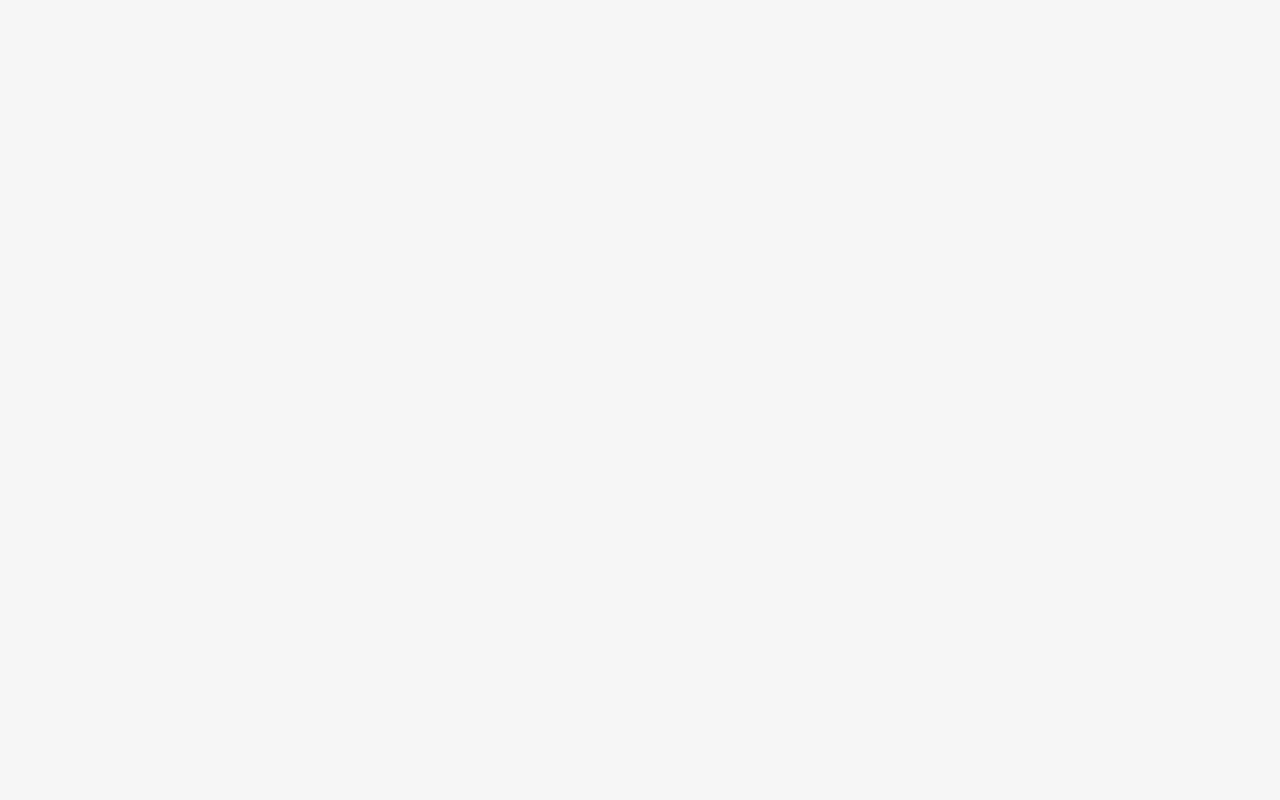
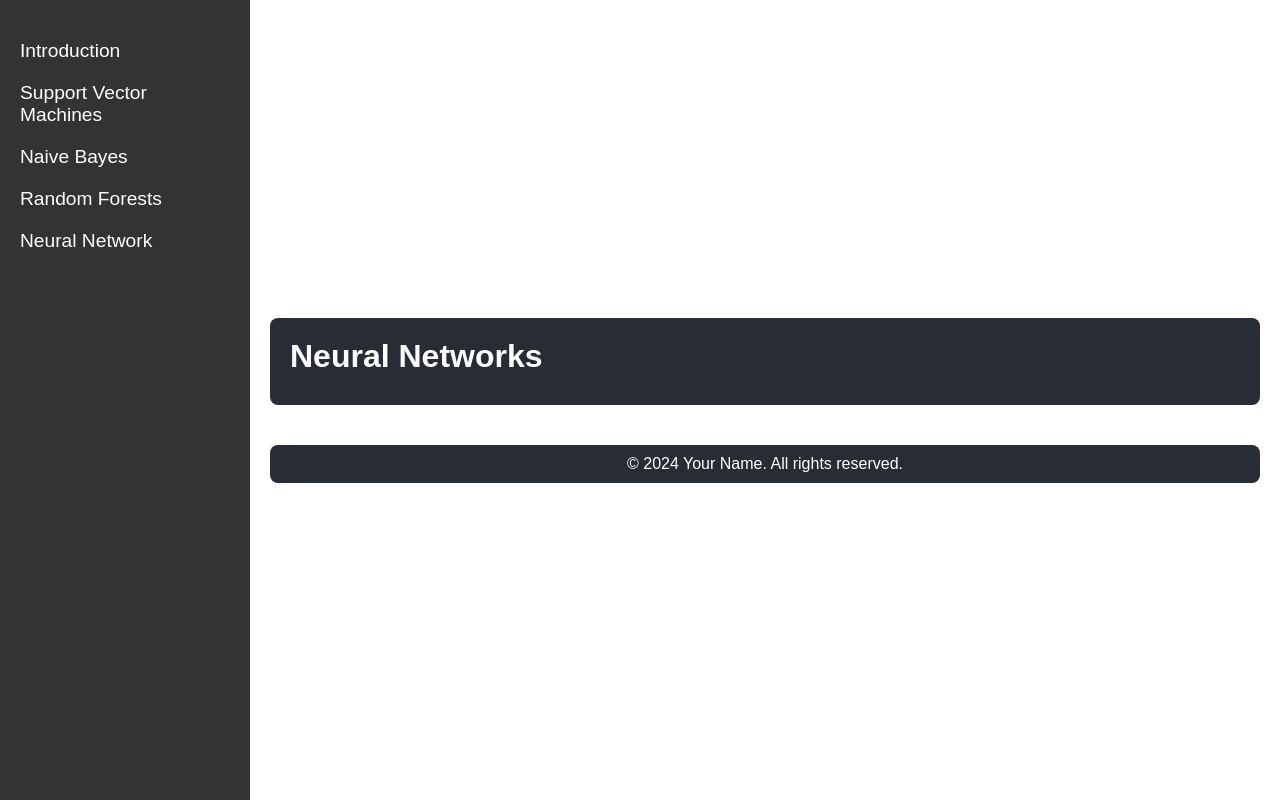
Before and after one commit to kaiden-ong/FactCheckAI, a React (Create React App) app in the folder client/: page /NN in a window 1280 px wide. Before the commit this address had no page. Built offline with nearby package versions, Linux system fonts and the light colour scheme; the HTML template or start-up script is replaced by a standard one.

Commit message:
Added other model pages

```diff
--- a/client/src/App.js
+++ b/client/src/App.js
@@ -2,6 +2,10 @@ import React from 'react';
 import { Route, Routes, BrowserRouter } from 'react-router-dom';
 import Home from './Home';
 import Models from './Models';
+import SVM from './SVM';
+import NN from './NN';
+import RF from './RF';
+import NB from './NB';
 
 function App() {
   return (
@@ -9,6 +13,10 @@ function App() {
         <Routes>
             <Route path="/" element={<Home />} />
             <Route path="models" element={<Models />} />
+            <Route path="SVM" element={<SVM />} />
+            <Route path="NN" element={<NN />} />
+            <Route path="RF" element={<RF />} />
+            <Route path="NB" element={<NB />} />
         </Routes>
     </BrowserRouter>
   );
--- a/client/src/Home.js
+++ b/client/src/Home.js
@@ -133,7 +133,8 @@ function Home() {
               </div>
             ) : (
               <div className="home-content">
-                <p>Enter the URL of a news article to see if it's real or fake! <br/>(Right now copy paste the whole news article)</p>
+                <p>Enter the URL of a news article to see if it's real or fake! <br/></p>
+                  {/* <br/>(Right now copy paste the whole news article)</p> */}
                 <div className="model-options">
                   <button
                     className={`model-button ${model === 'svm' ? 'selected' : ''}`}
--- a/client/src/Models.js
+++ b/client/src/Models.js
@@ -1,15 +1,17 @@
 import React from 'react';
 import './Models.css';
+import { Link } from 'react-router-dom';
 
 function Models() {
     return (
         <div className="introduction-page-container">
           <nav className="side-nav">
             <ul>
-              <li><a href="#">Introduction</a></li>
-              <li><a href="#">Model 1</a></li>
-              <li><a href="#">Model 2</a></li>
-              <li><a href="#">Model 3</a></li>
+              <li><Link to="/models">Introduction</Link></li>
+              <li><Link to="/SVM">Support Vector Machines</Link></li>
+              <li><Link to="/NB">Naive Bayes</Link></li>
+              <li><Link to="/RF">Random Forests</Link></li>
+              <li><Link to="/NN">Neural Network</Link></li>
             </ul>
           </nav>
 
--- a/client/src/NB.js
+++ b/client/src/NB.js
@@ -1,5 +1,6 @@
 import React from 'react';
 import './NB.css';
+import { Link } from 'react-router-dom';
 
 function NB() {
     return (
@@ -9,9 +10,11 @@ function NB() {
                 <h2>Dashboard</h2>
                 <nav>
                     <ul>
-                <li><a href="#model1">Model 1</a></li>
-                <li><a href="#model2">Model 2</a></li>
-                <li><a href="#model3">Model 3</a></li>
+                        <li><Link to="/models">Introduction</Link></li>
+                        <li><Link to="/SVM">Support Vector Machines</Link></li>
+                        <li><Link to="/NB">Naive Bayes</Link></li>
+                        <li><Link to="/RF">Random Forests</Link></li>
+                        <li><Link to="/NN">Neural Network</Link></li>
                     </ul>
                 </nav>
             </aside>
--- /dev/null
+++ b/client/src/NN.js
@@ -0,0 +1,31 @@
+import React from 'react';
+import './NN.css';
+import { Link } from 'react-router-dom';
+
+
+function NN() {
+    return (
+        <div className="introduction-page-container">
+            <nav className="side-nav">
+                <ul>
+                    <li><Link to="/models">Introduction</Link></li>
+                    <li><Link to="/SVM">Support Vector Machines</Link></li>
+                    <li><Link to="/NB">Naive Bayes</Link></li>
+                    <li><Link to="/RF">Random Forests</Link></li>
+                    <li><Link to="/NN">Neural Network</Link></li>
+                </ul>
+            </nav>
+
+            <div className="main-content">
+                <header className="intro-header">
+                <h1>Neural Networks</h1>
+                </header>
+                <footer className="intro-footer">
+                <p>&copy; 2024 Your Name. All rights reserved.</p>
+                </footer>
+            </div>
+        </div>
+    );
+}
+
+export default NN;
--- /dev/null
+++ b/client/src/RF.js
@@ -0,0 +1,31 @@
+import React from 'react';
+import './RF.css';
+import { Link } from 'react-router-dom';
+
+
+function RF() {
+    return (
+        <div className="introduction-page-container">
+            <nav className="side-nav">
+                <ul>
+                    <li><Link to="/models">Introduction</Link></li>
+                    <li><Link to="/SVM">Support Vector Machines</Link></li>
+                    <li><Link to="/NB">Naive Bayes</Link></li>
+                    <li><Link to="/RF">Random Forests</Link></li>
+                    <li><Link to="/NN">Neural Network</Link></li>
+                </ul>
+            </nav>
+
+            <div className="main-content">
+                <header className="intro-header">
+                <h1>Random Forests</h1>
+                </header>
+                <footer className="intro-footer">
+                <p>&copy; 2024 Your Name. All rights reserved.</p>
+                </footer>
+            </div>
+        </div>
+    );
+}
+
+export default RF;
--- /dev/null
+++ b/client/src/SVM.js
@@ -0,0 +1,30 @@
+import React from 'react';
+import './SVM.css';
+import { Link } from 'react-router-dom';
+
+function SVM() {
+    return (
+        <div className="introduction-page-container">
+            <nav className="side-nav">
+                <ul>
+                    <li><Link to="/models">Introduction</Link></li>
+                    <li><Link to="/SVM">Support Vector Machines</Link></li>
+                    <li><Link to="/NB">Naive Bayes</Link></li>
+                    <li><Link to="/RF">Random Forests</Link></li>
+                    <li><Link to="/NN">Neural Network</Link></li>
+                </ul>
+            </nav>
+
+            <div className="main-content">
+            <header className="intro-header">
+                <h1>Support Vector Machine</h1>
+            </header>
+            <footer className="intro-footer">
+                <p>&copy; 2024 Your Name. All rights reserved.</p>
+            </footer>
+            </div>
+        </div>
+    );
+}
+
+export default SVM;
```
Also changed, not shown: client/src/NN.css (added), client/src/RF.css (added), client/src/SVM.css (added). Lines whose indentation alone changed are shown as unchanged.
